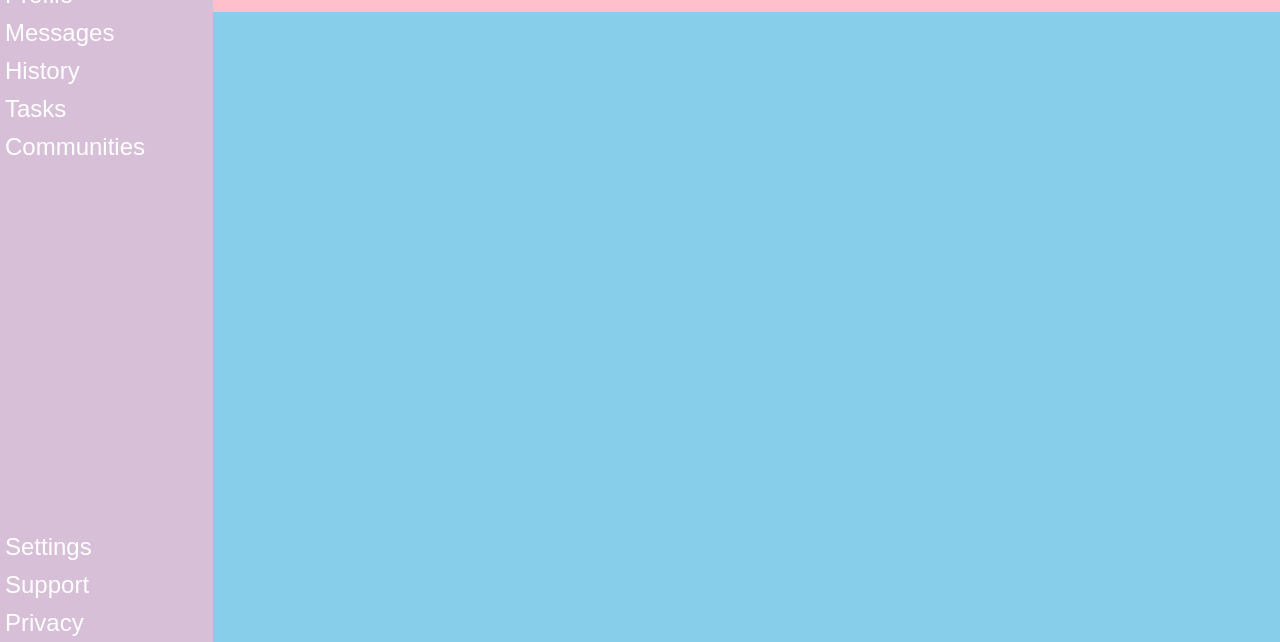
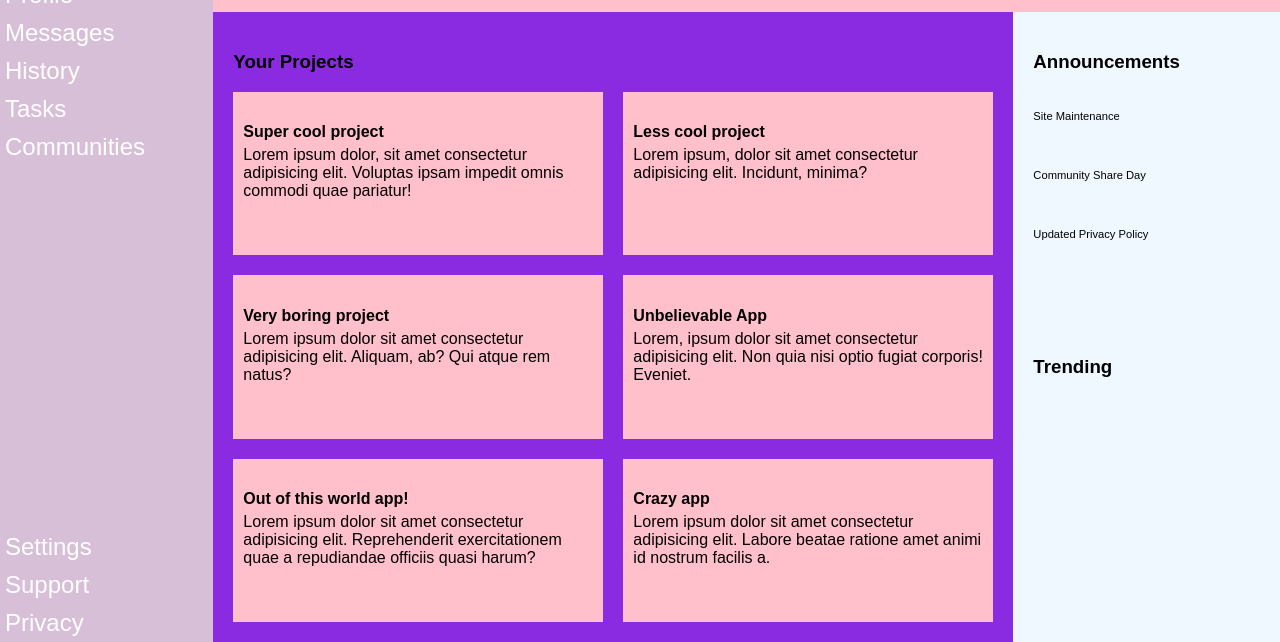
Before and after one commit to hajra-javed/admin-dashboard, a plain HTML site: page index.html in a window 1280 px wide. Shown: the part 158-800 px from the top of the page. Drawn offline with Linux system fonts and the light colour scheme.

Commit message:
announcements

```diff
--- a/index.html
+++ b/index.html
@@ -76,7 +76,51 @@
                 </div>
             </div>
         </div>
-        <div class="main-content"></div>
+        <div class="main-content">
+            <div class="projects">
+                <h3>Your Projects</h3>
+                <div class="project">
+                    <h4>Super cool project</h4>
+                    <p>Lorem ipsum dolor, sit amet consectetur adipisicing elit. Voluptas ipsam impedit omnis commodi
+                        quae pariatur!</p>
+                </div>
+                <div class="project">
+                    <h4>Less cool project</h4>
+                    <p>Lorem ipsum, dolor sit amet consectetur adipisicing elit. Incidunt, minima?</p>
+                </div>
+                <div class="project">
+                    <h4>Very boring project</h4>
+                    <p>Lorem ipsum dolor sit amet consectetur adipisicing elit. Aliquam, ab? Qui atque rem natus?</p>
+                </div>
+                <div class="project">
+                    <h4>Unbelievable App</h4>
+                    <p>Lorem, ipsum dolor sit amet consectetur adipisicing elit. Non quia nisi optio fugiat corporis!
+                        Eveniet.</p>
+                </div>
+                <div class="project">
+                    <h4>Out of this world app!</h4>
+                    <p>Lorem ipsum dolor sit amet consectetur adipisicing elit. Reprehenderit exercitationem quae a
+                        repudiandae officiis quasi harum?</p>
+                </div>
+                <div class="project">
+                    <h4>Crazy app</h4>
+                    <p>Lorem ipsum dolor sit amet consectetur adipisicing elit. Labore beatae ratione amet animi id
+                        nostrum facilis a.</p>
+                </div>
+
+            </div>
+            <div class="right-pane">
+                <div class="announcements">
+                    <h3>Announcements</h3>
+                    <div>Site Maintenance</div>
+                    <div>Community Share Day</div>
+                    <div>Updated Privacy Policy</div>
+                </div>
+                <div class="trending">
+                    <h3>Trending</h3>
+                </div>
+            </div>
+        </div>
     </div>
 </body>
 
--- a/style.css
+++ b/style.css
@@ -154,3 +154,75 @@ body{
     text-decoration: none;
     color: white;
 }
+
+.main-content{
+    display: grid;
+    grid-template-columns: 3fr 3fr 2fr;
+}
+
+.projects{
+    grid-column: 1 / span 2;
+    background-color: blueviolet;
+    display: grid;
+    grid-template-columns: 1fr 1fr;
+    grid-template-rows: 5vh repeat(3, 1fr);
+    gap: 20px;
+    padding: 20px;
+}
+
+.projects > h3{
+    grid-column: 1 / span 2;
+}
+
+.project{
+    background-color: pink;
+    padding: 10px;
+}
+
+.right-pane{
+    grid-column: 3;
+    display: grid;
+    grid-template-rows: 1fr 1fr;
+    background-color:  aliceblue;
+    gap: 20px;
+    padding: 20px;
+}
+
+.announcements{
+    grid-row: 1;
+    display: grid;
+    grid-template-rows: repeat(auto-fill, minmax(6vh, 1fr));
+    gap: 10px;
+}
+
+.announcement{
+    overflow: hidden;
+}
+
+.announcements div{
+    font-weight: 400;
+    font-size: 0.7rem;
+    display: grid;
+    align-items: center;
+}
+
+.trending{
+    grid-row: 2;
+}
+
+h4{
+    margin-bottom: 0;
+}
+
+h6{
+    margin-top: 0;
+    margin-bottom: 0;
+}
+
+p{
+    margin-top: 5px;
+}
+
+h3{
+    margin-bottom: 20px;
+}
```
